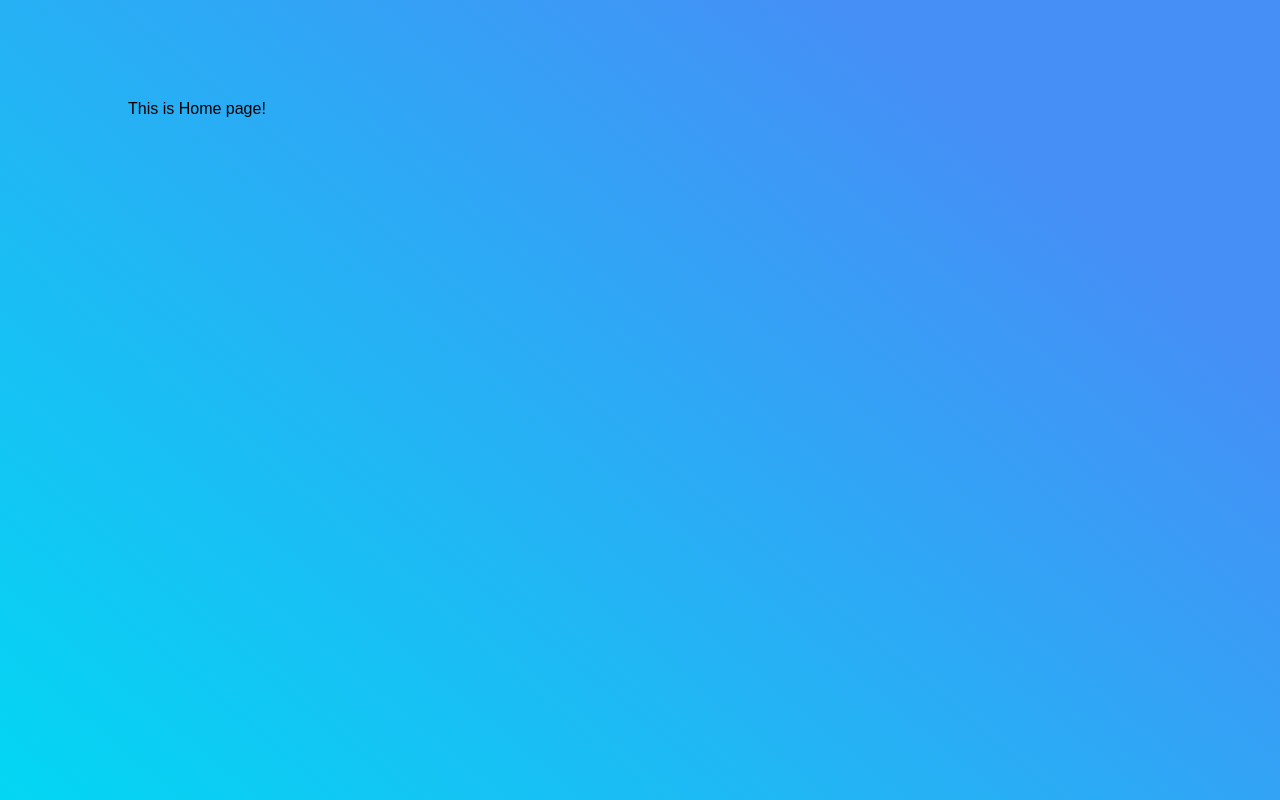
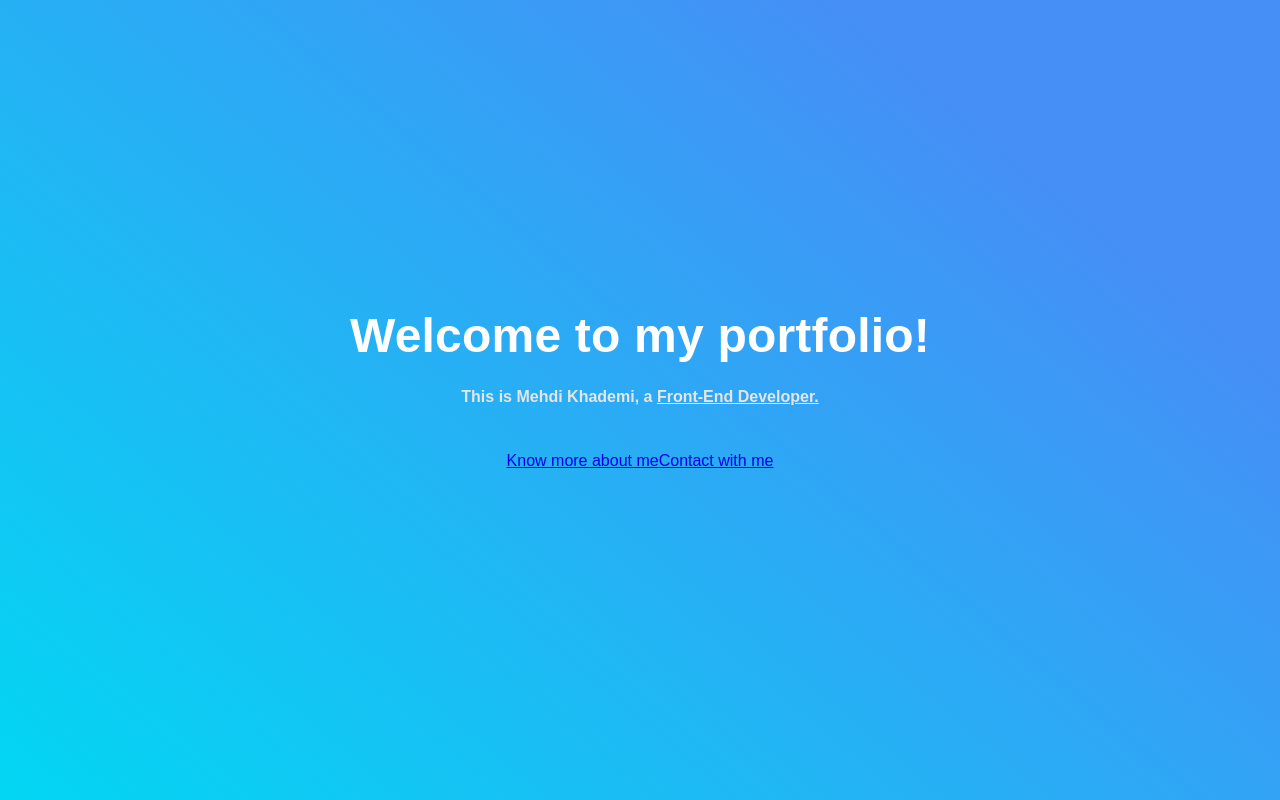
Before and after one commit to M3hTi/portfolio, a React (Vite) app: page / in a window 1280 px wide. Built offline with nearby package versions, Linux system fonts and the light colour scheme.

Commit message:
feat: 🎨 update Home component with new header layout and styling enhancements

```diff
--- a/src/pages/Home.jsx
+++ b/src/pages/Home.jsx
@@ -1,9 +1,22 @@
+import { Link } from "react-router-dom";
 import styles from "./Home.module.css";
 
 function Home() {
   return (
     <main>
-      <div className={styles.homeContainer}>This is Home page!</div>
+      <div className={styles.homeContainer}>
+        <div className={styles.headerText}>
+          <h1>Welcome to my portfolio!</h1>
+          <p>
+            This is Mehdi Khademi, a <u>Front-End Developer.</u>
+          </p>
+        </div>
+        <div className={styles.headerBtns}>
+          <Link to="">Know more about me</Link>
+          <Link to="">Contact with me</Link>
+        </div>
+        <div></div>
+      </div>
     </main>
   );
 }
--- a/src/pages/Home.module.css
+++ b/src/pages/Home.module.css
@@ -7,3 +7,73 @@
   box-sizing: border-box;
   min-height: 100vh;
 }
+
+.headerText,
+.homeContainer {
+  display: flex;
+  flex-direction: column;
+}
+
+.headerText {
+  text-align: center;
+}
+
+.headerText h1,
+.headerText p {
+  margin: 10px;
+}
+
+.headerText h1 {
+  font-weight: 900;
+  font-size: 3rem;
+  line-height: 62px;
+  text-align: center;
+  letter-spacing: 0.2px;
+  color: #fff;
+}
+
+.headerText p {
+  font-weight: 600;
+  font-size: 16px;
+  line-height: 20px;
+  color: #e5e5e5;
+}
+
+.headerBtns {
+  display: flex;
+  flex-direction: row;
+  flex-wrap: wrap;
+  justify-content: center;
+  margin: 35px 10px;
+}
+
+.btn {
+  display: flex;
+  flex-direction: column;
+  justify-content: end;
+  padding: 0 36px;
+  height: 52px;
+  text-decoration: none;
+  left: 0;
+  top: 0;
+  box-shadow: 0 4px 31px rgba(0, 0, 0, 0.15);
+  border-radius: 36px;
+  margin: 4px;
+}
+
+.btnWhite {
+  background-color: #fff;
+  color: #112d57;
+}
+
+.btnTransparent {
+  border: 1px solid #fff;
+  color: #fff;
+  box-sizing: border-box;
+}
+
+.btnText {
+  border: 1px solid #fff;
+  color: #fff;
+  box-sizing: border-box;
+}
```
